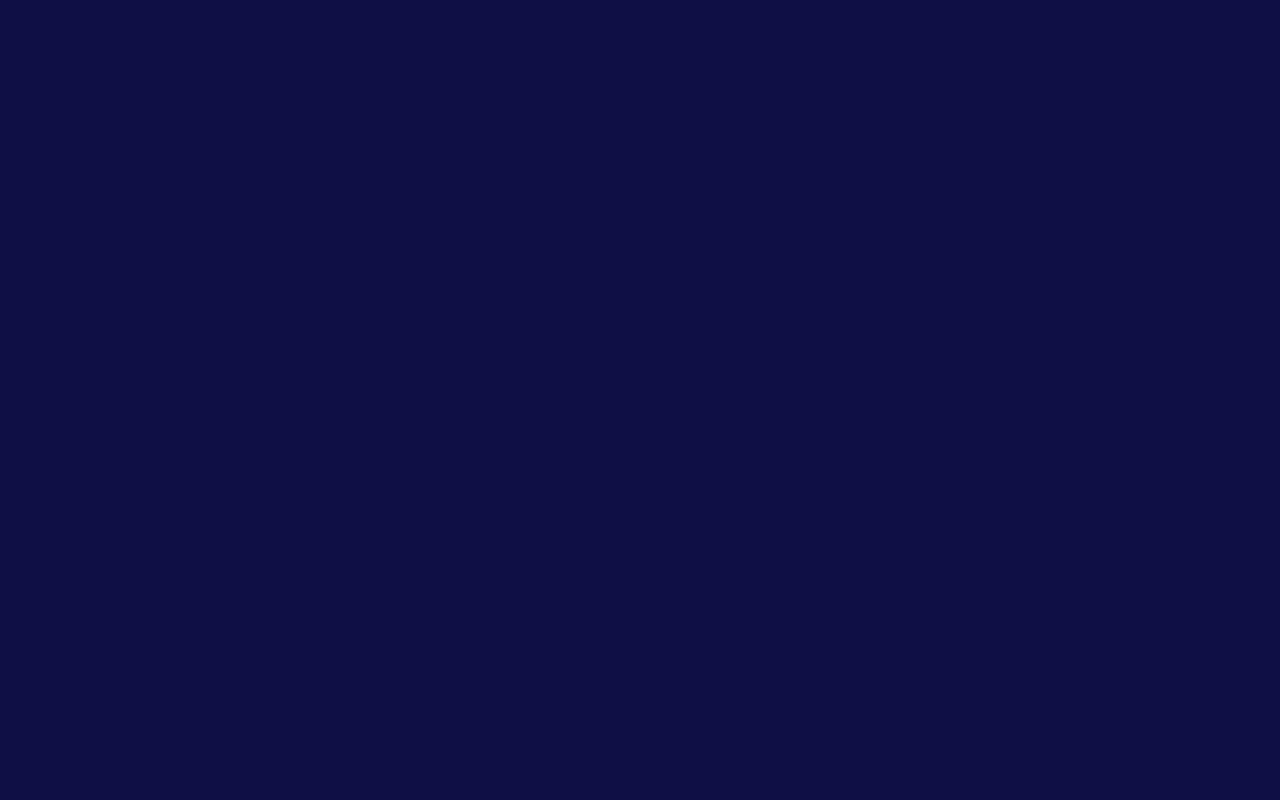
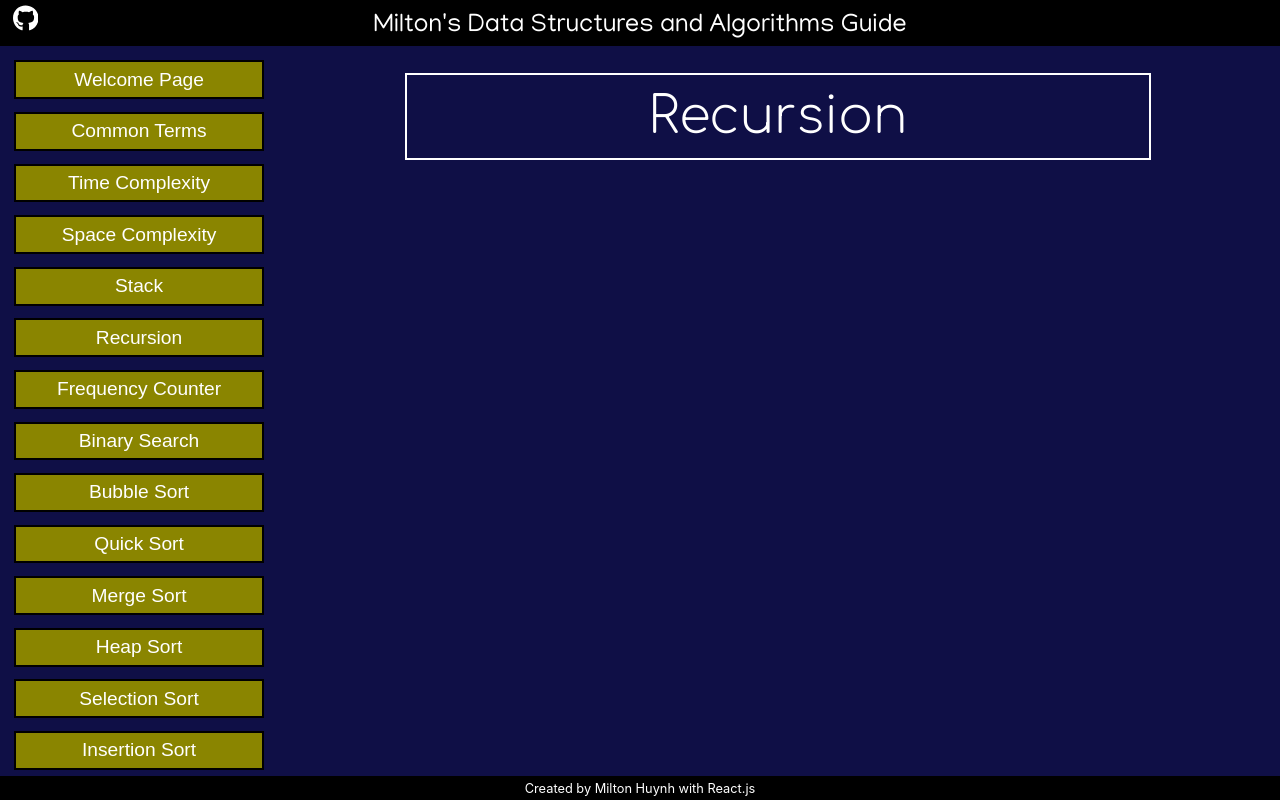
Before and after one commit to miltonhuynh/DSA-guide, a React (Create React App) app in the folder app/: page /DSA-guide/Recursion in a window 1280 px wide. Before the commit this address had no page. Built offline with nearby package versions, Linux system fonts and the light colour scheme; a web font is replaced by a local one.

Commit message:
Added recursion page

```diff
--- a/app/src/Components/Nav.js
+++ b/app/src/Components/Nav.js
@@ -11,6 +11,7 @@ export default function Nav() {
       <div class="Concept_Links" onClick={() => navigate("TimeComplexity")}>Time Complexity</div>
       <div class="Concept_Links" onClick={() => navigate("SpaceComplexity")}>Space Complexity</div>
       <div class="Concept_Links" onClick={() => navigate("Stack")}>Stack</div>
+      <div class="Concept_Links" onClick={() => navigate("Recursion")}>Recursion</div>
       <div class="Concept_Links" onClick={() => navigate("FrequencyCounter")}>Frequency Counter</div>
       <div class="Concept_Links" onClick={() => navigate("BinarySearch")}>Binary Search</div>
       <div class="Concept_Links"  onClick={() => navigate("BubbleSort")}>Bubble Sort</div>
--- /dev/null
+++ b/app/src/Concepts/Recursion.js
@@ -0,0 +1,9 @@
+import React from 'react'
+
+export default function Recursion() {
+  return (
+    <div class="Concept_page">
+      <div class="Concept_title">Recursion</div>
+    </div>
+  )
+}
--- a/app/src/index.js
+++ b/app/src/index.js
@@ -21,6 +21,7 @@ import TimeComplexity from './Concepts/TimeComplexity';
 import Definitions from './Concepts/Definitions';
 import SpaceComplexity from './Concepts/SpaceComplexity';
 import FrequencyCounter from './Concepts/FrequencyCounter';
+import Recursion from './Concepts/Recursion';
 
 const root = ReactDOM.createRoot(document.getElementById('root'));
 root.render(
@@ -45,6 +46,7 @@ root.render(
         <Route path="/DSA-guide/Dijkstra" element={<Dijkstra />} />
         <Route path="/DSA-guide/PriorityQueue" element={<PriorityQueue />} />
         <Route path="/DSA-guide/Definitions" element={<Definitions />} />
+        <Route path="/DSA-guide/Recursion" element={<Recursion />} />
       </Route>
     </Routes>
   </BrowserRouter>
```
